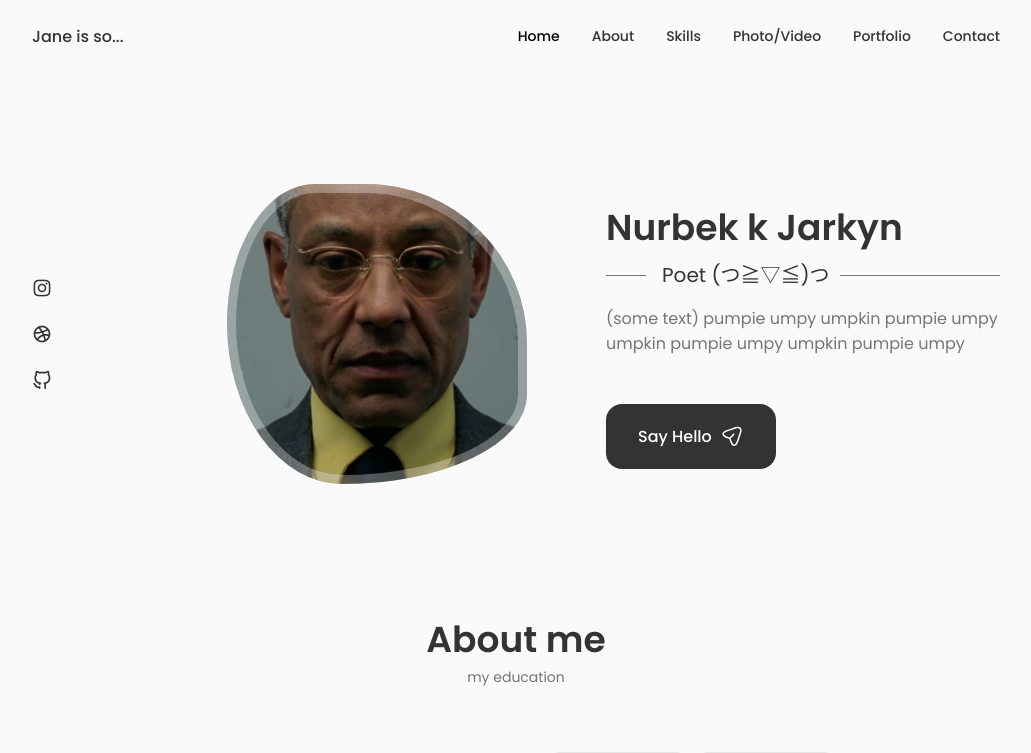
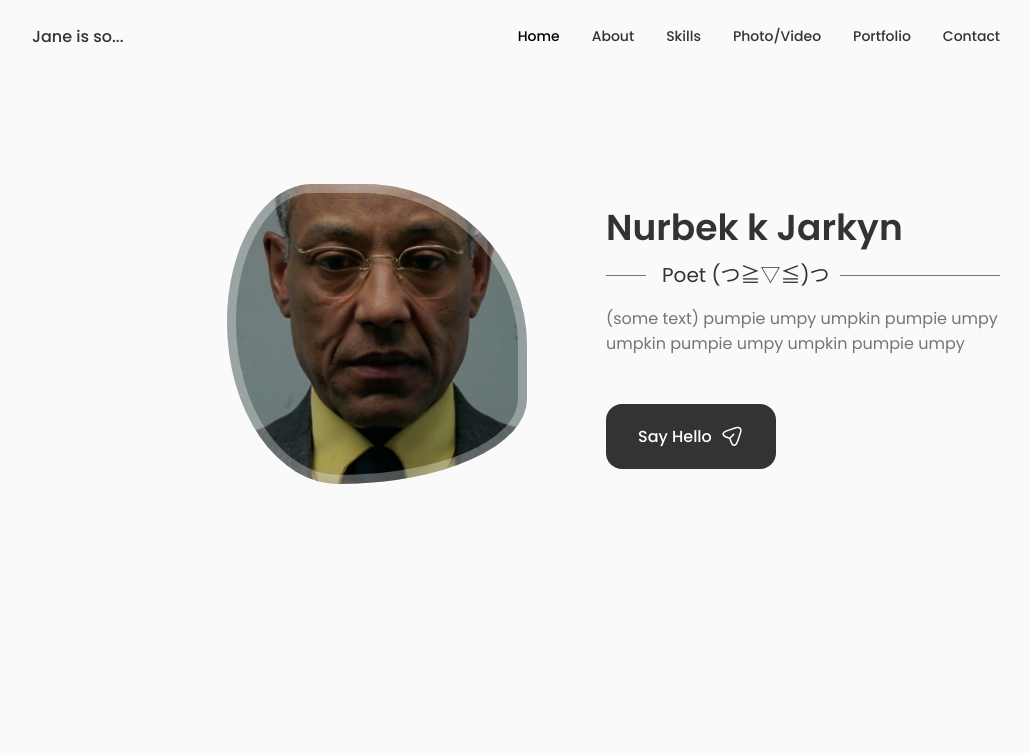
Before and after one commit to breykerr/Jane-is-so..., a React (Create React App) app: page / in a window 1280 px wide. Shown: the top 753 px of the page, without its empty margins (124-1155 px from the left). Built offline with nearby package versions, Linux system fonts and the light colour scheme.

Commit message:
main link, header, modification. etc.

```diff
--- a/package.json
+++ b/package.json
@@ -8,6 +8,7 @@
     "@testing-library/user-event": "^13.5.0",
     "react": "^18.2.0",
     "react-dom": "^18.2.0",
+    "react-router-dom": "^6.4.5",
     "react-scripts": "5.0.1",
     "web-vitals": "^2.1.4"
   },
--- a/src/App.js
+++ b/src/App.js
@@ -4,15 +4,17 @@ import Header from "./components/header/Header";
 import Home from "./components/home/Home";
 import About from "./components/about/About";
 import Skills from "./components/skills/Skills";
+import MainLinks from "./MainLinks";
 function App() {
   return (
     <>
       <Header />
-      <main className="main">
-        <Home />
-        <About />
-        <Skills />
-      </main>
+      <MainLinks />
+      {/* <main className="main"> */}
+      {/* <Home /> */}
+      {/* <About /> */}
+      {/* <Skills /> */}
+      {/* </main> */}
     </>
   );
 }
--- /dev/null
+++ b/src/MainLinks.jsx
@@ -0,0 +1,33 @@
+import React from "react";
+import Home from "./components/home/Home";
+import About from "./components/about/About";
+import Skills from "./components/skills/Skills";
+import { Route, Routes } from "react-router-dom";
+const MainLinks = () => {
+  const ROUTES = [
+    {
+      link: "/",
+      element: <Home />,
+      id: 1,
+    },
+    {
+      link: "/about",
+      element: <About />,
+      id: 2,
+    },
+    {
+      link: "/skills",
+      element: <Skills />,
+      id: 3,
+    },
+  ];
+  return (
+    <Routes>
+      {ROUTES.map((item) => (
+        <Route path={item.link} element={item.element} key={item.id} />
+      ))}
+    </Routes>
+  );
+};
+
+export default MainLinks;
--- a/src/components/header/Header.jsx
+++ b/src/components/header/Header.jsx
@@ -1,5 +1,7 @@
 import React, { useState } from "react";
 import "./header.css";
+import { Link } from "react-router-dom";
+
 const Header = () => {
   const [toggleState, showMenuSetState] = useState(false);
   return (
@@ -12,35 +14,35 @@ const Header = () => {
           <div className={toggleState ? "nav__menu show__menu" : "nav__menu"}>
             <ul className="nav__list grid">
               <li className="nav__item">
-                <a href="#home" className="nav__link active-link">
+                <Link to="/" className="nav__link active-link">
                   <i className="uil uil-estate nav__icon"></i> Home
-                </a>
+                </Link>
               </li>
               <li className="nav__item">
-                <a href="#about" className="nav__link">
+                <Link to="/about" className="nav__link">
                   <i className="uil uil-user nav__icon"></i> About
-                </a>
+                </Link>
               </li>
               <li className="nav__item">
-                <a href="#skills" className="nav__link">
+                <Link to="/skills" className="nav__link">
                   <i className="uil uil-file-alt nav__icon"></i> Skills
-                </a>
+                </Link>
               </li>
               <li className="nav__item">
-                <a href="services" className="nav__link">
+                <Link to="/photovideo" className="nav__link">
                   <i className="uil uil-scenery nav__icon"></i>
                   Photo/Video
-                </a>
+                </Link>
               </li>
               <li className="nav__item">
-                <a href="#portfolio" className="nav__link">
+                <Link to="/portfolio" className="nav__link">
                   <i className="uil uil-scenery nav__icon"></i> Portfolio
-                </a>
+                </Link>
               </li>
               <li className="nav__item">
-                <a href="#contact" className="nav__link">
+                <Link to="/contact" className="nav__link">
                   <i className="uil uil-message nav__icon"></i> Contact
-                </a>
+                </Link>
               </li>
             </ul>
 
--- a/src/index.js
+++ b/src/index.js
@@ -1,10 +1,10 @@
 import React from "react";
 import ReactDOM from "react-dom/client";
 import App from "./App";
-
+import { BrowserRouter } from "react-router-dom";
 const root = ReactDOM.createRoot(document.getElementById("root"));
 root.render(
-  <React.StrictMode>
+  <BrowserRouter>
     <App />
-  </React.StrictMode>
+  </BrowserRouter>
 );
```
Also changed, not shown: 1 other file (tests, documents, lock files or other folders).
